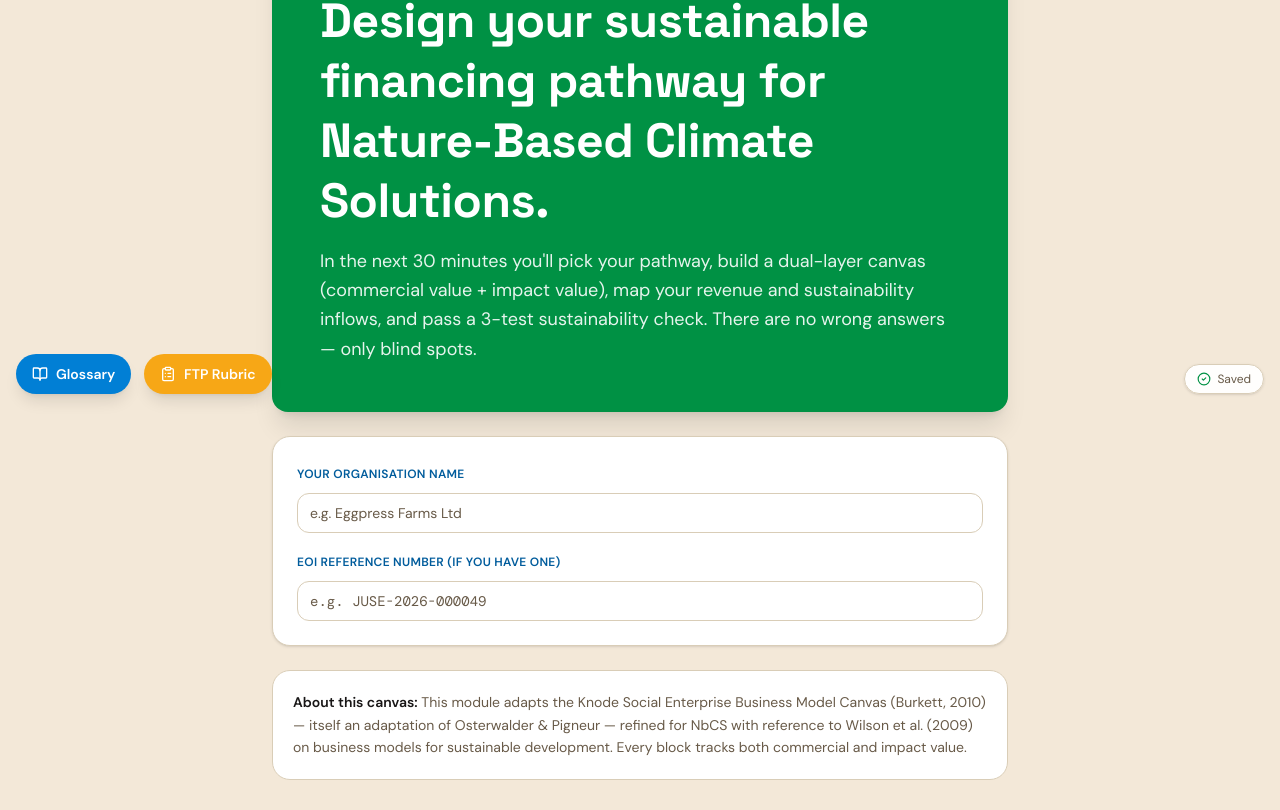
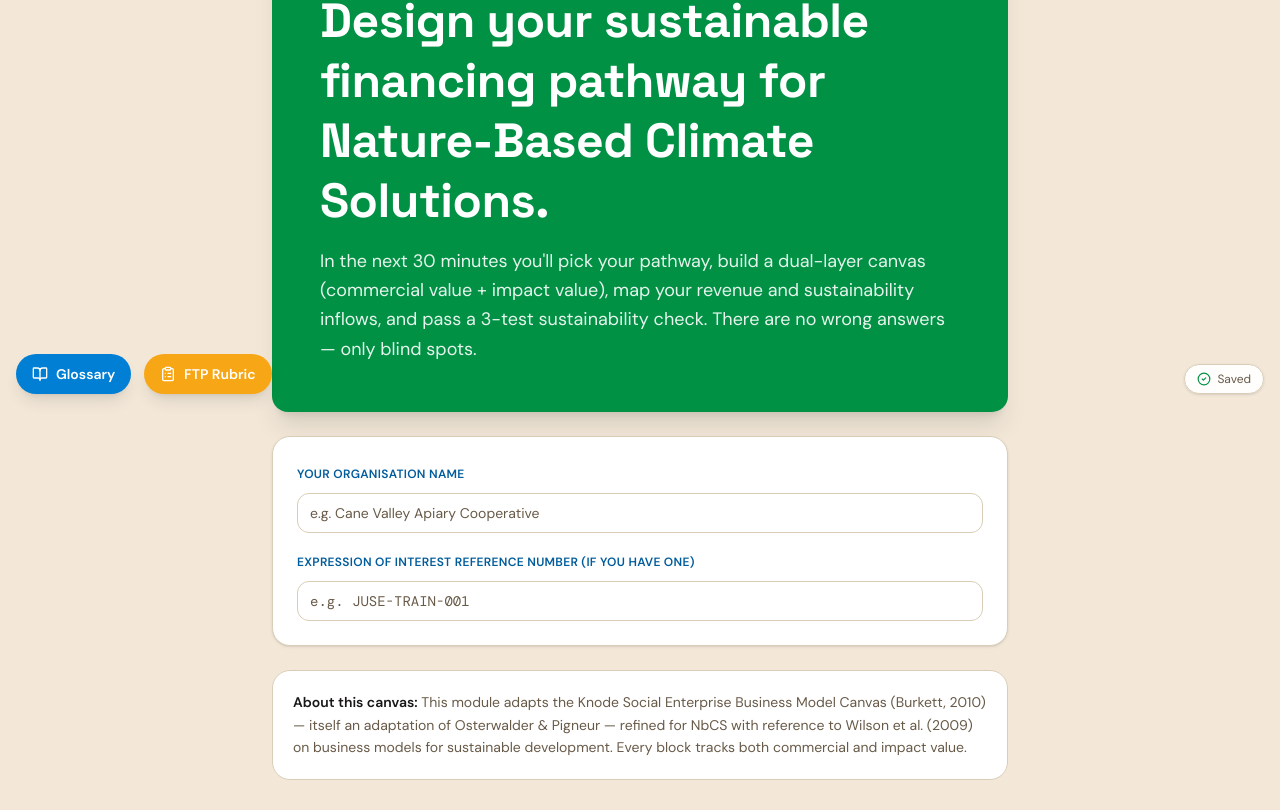
Before and after one commit to tevalerie/juse-pathway-engine, a React (Vite) app: page / in a window 1280 px wide. Shown: the part 390-1200 px from the top of the page. Built offline with nearby package versions, Linux system fonts and the light colour scheme.

Commit message:
Use fictional defaults for org name + reference number placeholders

```diff
--- a/src/pages/PathwayEngine.tsx
+++ b/src/pages/PathwayEngine.tsx
@@ -174,17 +174,17 @@ function Stage1Welcome({ state, set, next }: { state: EngineState; set: (u: Part
               id="orgName"
               value={state.orgName}
               onChange={(e) => set({ orgName: e.target.value })}
-              placeholder="e.g. Eggpress Farms Ltd"
+              placeholder="e.g. Cane Valley Apiary Cooperative"
               className="mt-2"
             />
           </div>
           <div>
-            <Label htmlFor="refNumber">EOI reference number (if you have one)</Label>
+            <Label htmlFor="refNumber">Expression of Interest reference number (if you have one)</Label>
             <Input
               id="refNumber"
               value={state.refNumber}
               onChange={(e) => set({ refNumber: e.target.value })}
-              placeholder="e.g. JUSE-2026-000049"
+              placeholder="e.g. JUSE-TRAIN-001"
               className="mt-2 font-mono"
             />
           </div>
```
